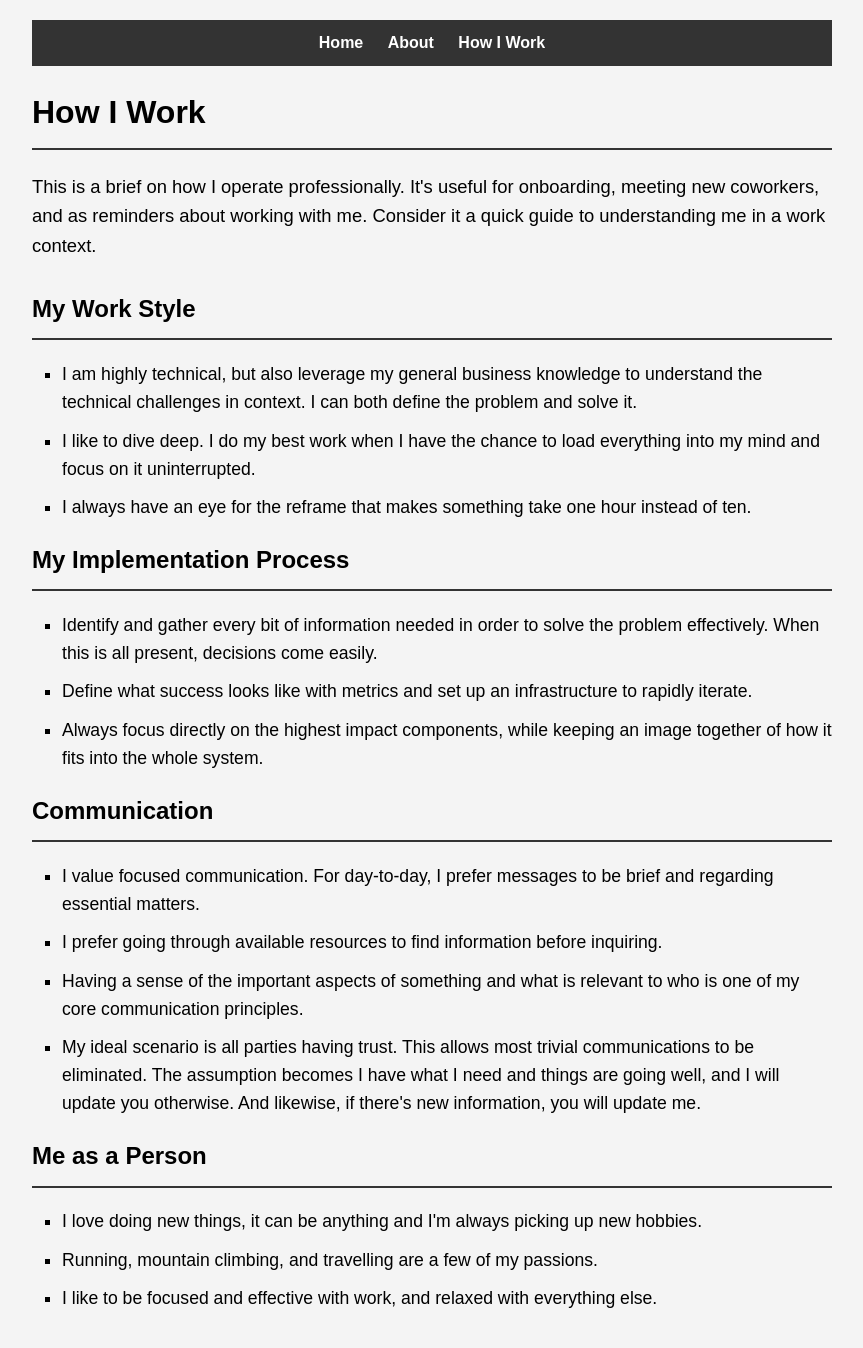
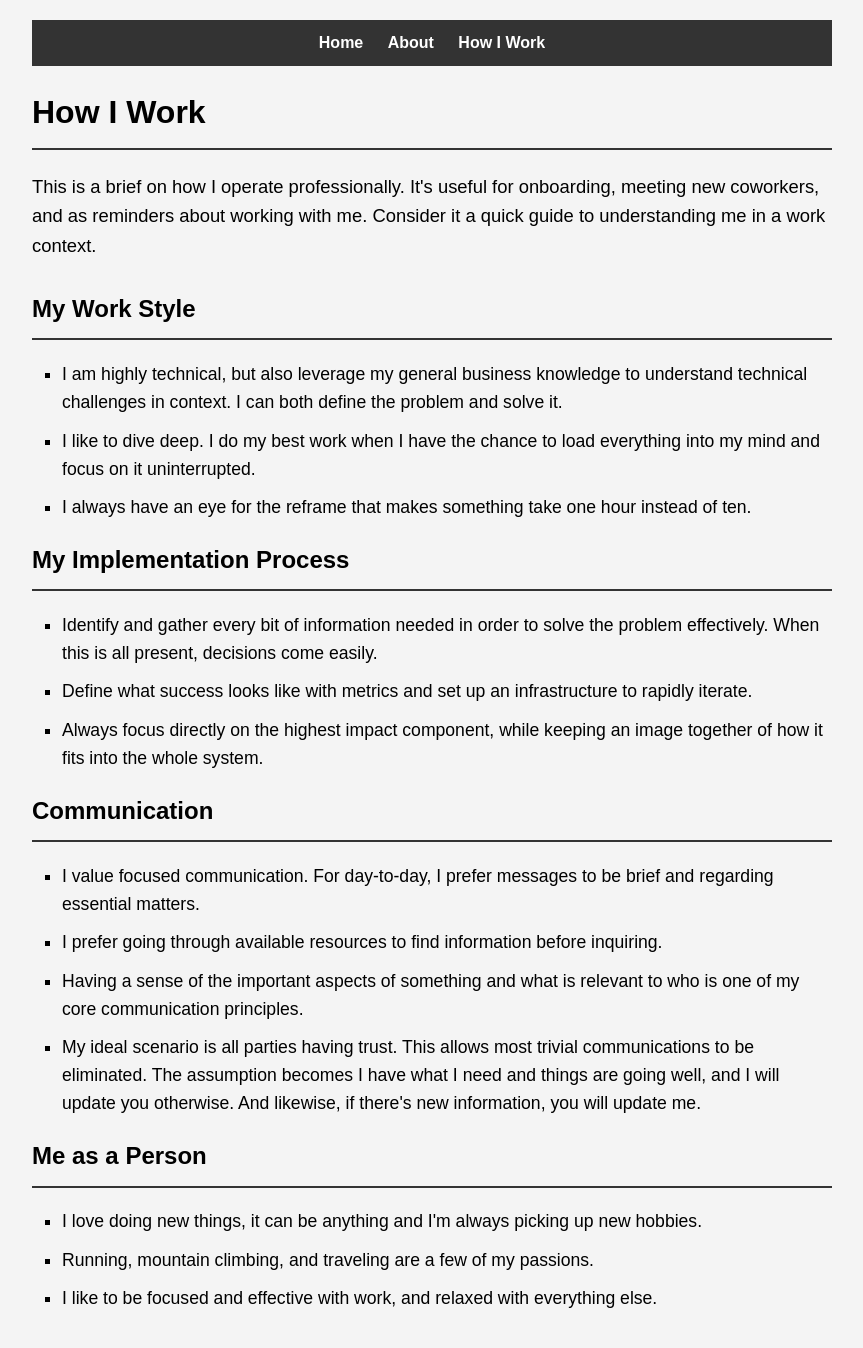
Before and after one commit to ryanfuruness/ryanfuruness.github.io, a Jekyll site: the page built from how-i-work.html, in a window 1280 px wide. Shown: the whole page, without its empty margins (208-1071 px from the left). Built offline with Jekyll 4.4.1, drawn with Linux system fonts in a browser that asks for light colours.

Commit message:
Minor wording edits

```diff
--- a/how-i-work.html
+++ b/how-i-work.html
@@ -12,7 +12,7 @@ permalink: /how-i-work/
 
 <h2>My Work Style</h2>
 <ul>
-    <li>I am highly technical, but also leverage my general business knowledge to understand the technical challenges in context. I can both define the problem and solve it.</li>
+    <li>I am highly technical, but also leverage my general business knowledge to understand technical challenges in context. I can both define the problem and solve it.</li>
     <li>I like to dive deep. I do my best work when I have the chance to load everything into my mind and focus on it uninterrupted.</li>
     <li>I always have an eye for the reframe that makes something take one hour instead of ten.</li>
 </ul>
@@ -21,7 +21,7 @@ permalink: /how-i-work/
 <ul>
     <li>Identify and gather every bit of information needed in order to solve the problem effectively. When this is all present, decisions come easily.</li>
     <li>Define what success looks like with metrics and set up an infrastructure to rapidly iterate.</li>
-    <li>Always focus directly on the highest impact components, while keeping an image together of how it fits into the whole system.</li>
+    <li>Always focus directly on the highest impact component, while keeping an image together of how it fits into the whole system.</li>
 </ul>
 
 <h2>Communication</h2>
@@ -35,6 +35,6 @@ permalink: /how-i-work/
 <h2>Me as a Person</h2>
 <ul>
     <li>I love doing new things, it can be anything and I'm always picking up new hobbies.</li>
-    <li>Running, mountain climbing, and travelling are a few of my passions.</li>
+    <li>Running, mountain climbing, and traveling are a few of my passions.</li>
     <li>I like to be focused and effective with work, and relaxed with everything else.</li>
 </ul>
```
